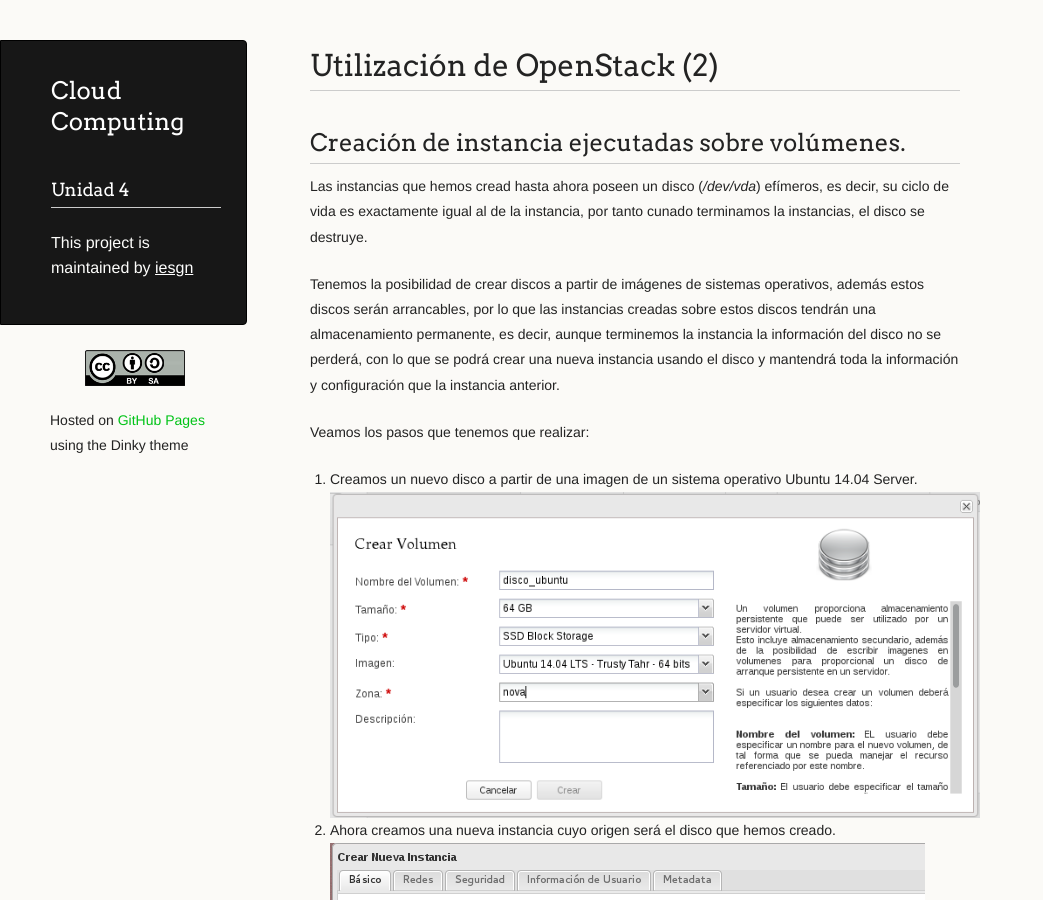
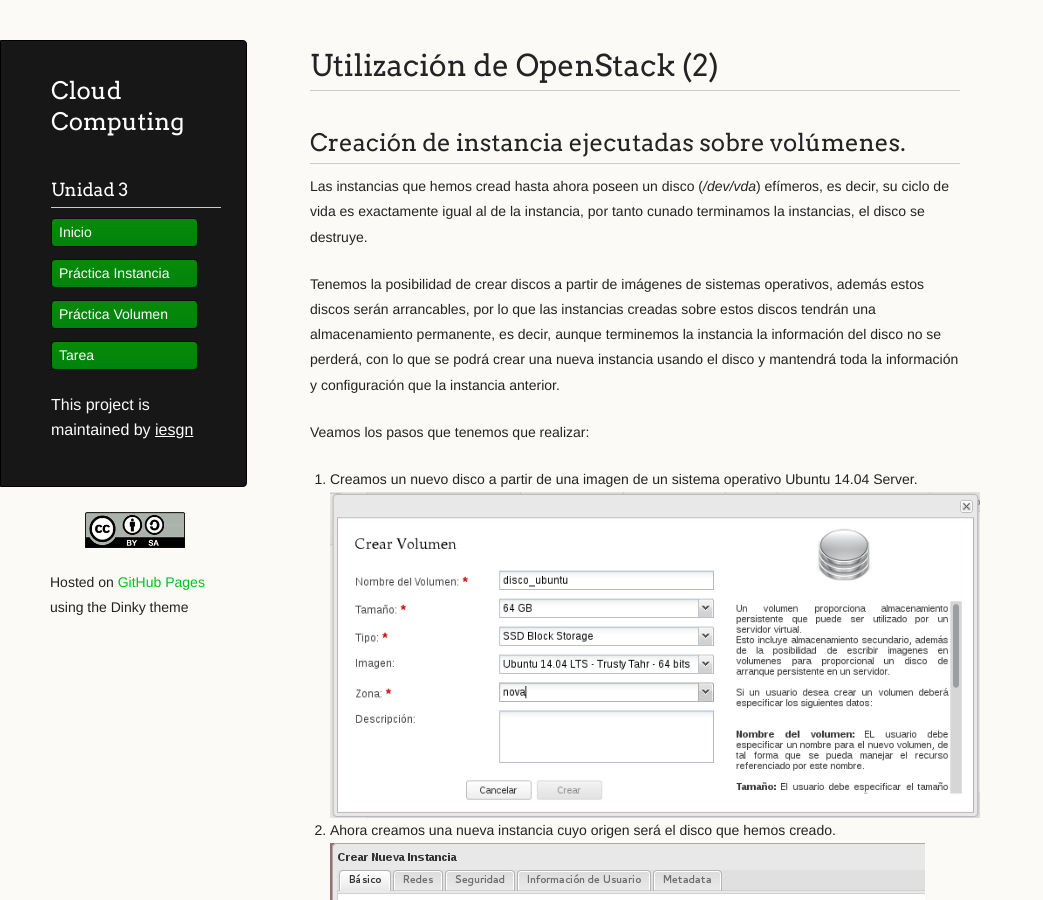
Before and after one commit to iesgn/cloud2, a Jekyll site: the page built from curso/u3/demo4.md, in a window 1280 px wide and 900 px high. Shown: the whole window, without its empty margins (0-1043 px from the left). Built offline with Jekyll 4.4.1, drawn with Linux system fonts in a browser that asks for light colours.

Commit message:
Pequeña modificación

```diff
--- a/curso/u3/demo4.md
+++ b/curso/u3/demo4.md
@@ -2,7 +2,7 @@
 layout: blog
 tittle: Utilización de OpenStack (2)
 menu:
-  - Unidad 4
+  - Unidad 3
 ---
 
 ## Creación de instancia ejecutadas sobre volúmenes.
```
